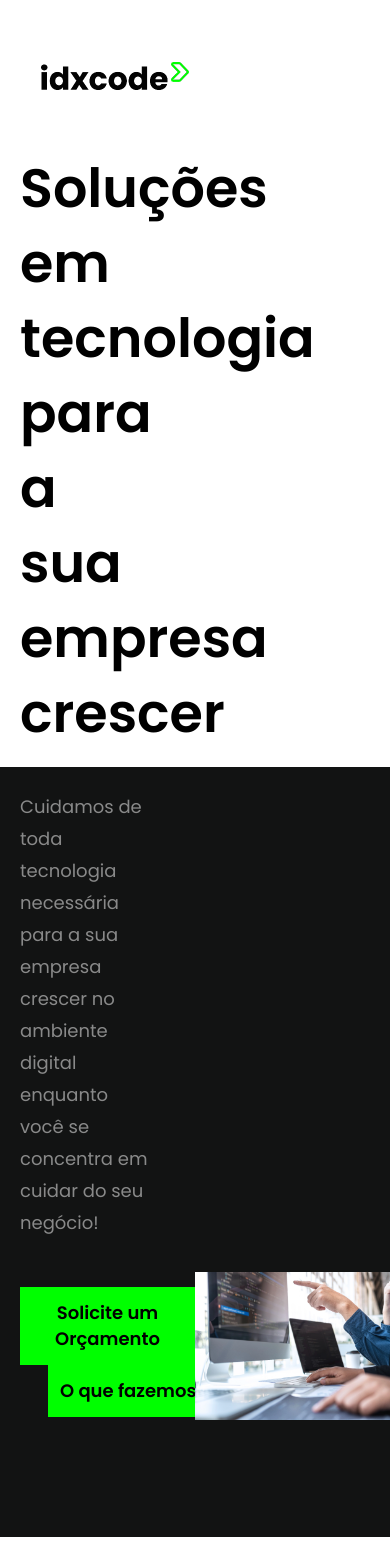
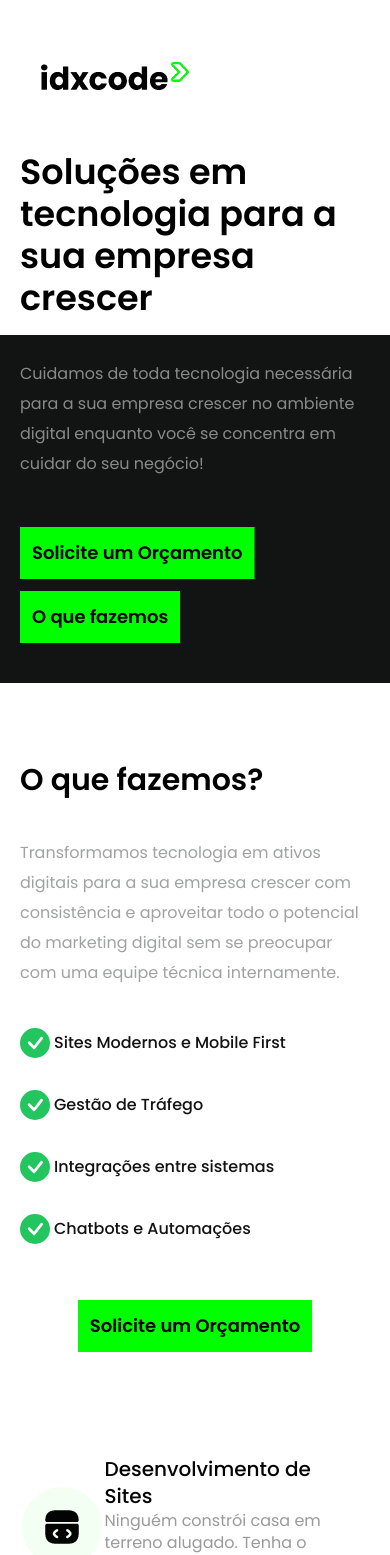
Before and after one commit to vf-jara/idxcode, a Next.js app: page / in a window 390 px wide. Shown: the top 1555 px of the page. Built offline with nearby package versions, Linux system fonts and the light colour scheme.

Commit message:
adaptações para versão mobile

```diff
--- a/pages/components/contactSection/ContactForm.jsx
+++ b/pages/components/contactSection/ContactForm.jsx
@@ -3,14 +3,14 @@ export default function ContactForm() {
     return (
         <>
             <div className="text-center">
-                <h2 className="formTitle">
+                <h2 className={styles.formTitle}>
                     Solicite um Orçamento
                 </h2>
                 <p className="text">
                     Preencha corretamente os campos abaixo
                 </p>
             </div>
-            <div className=" w-full px-20 pb-11 pt-10 mx-auto">
+            <div className=" w-full px-3 lg:px-20 pb-11 pt-10 mx-auto">
                 <form className={styles.mainForm} action="">
                     <label htmlFor="nome" className="font-semibold text-lg">Qual seu nome?</label>
                     <input type='text' name="nome" className="
--- a/pages/components/contactSection/contactForm.module.css
+++ b/pages/components/contactSection/contactForm.module.css
@@ -1,3 +1,17 @@
+.formTitle {
+    font-size: 2rem;
+    line-height: 3.6rem;
+    color: #121313;
+    font-weight: 600;
+}
+
+@media (max-width: 1024px) {
+    .formTitle {
+        font-size: 1.5rem;
+        line-height: 2rem;
+    }
+}
+
 .mainForm>::placeholder {
     color: #9B9B9B;
     font-size: 14px;
@@ -26,8 +40,9 @@
 .mainForm input[type=radio]:focus {
     --tw-ring-color: rgb(132 189 58 / var(--tw-ring-opacity)) !important;
 }
+
 .button {
-    width:100%;
+    width: 100%;
     margin-top: 28px;
     font-family: inherit;
     font-size: 22px;
--- a/pages/components/hero/Hero.jsx
+++ b/pages/components/hero/Hero.jsx
@@ -5,29 +5,33 @@ import BotaoOrcamento from '../botaoOrcamento/BotaoOrcamento';
 export default function Hero() {
     return (
         <>
-            <div className="w-full bg-white">
+            <div className="w-full h-2/5 bg-white">
                 <div className="container mx-auto flex">
-                    <div className="mb-4 flex-col w-1/2">
+                    <div className="mb-4 lg:flex-col w-full lg:w-1/2">
                         <h1 className="titleHero">Soluções em<br /> tecnologia para a <br />sua empresa crescer</h1>
                     </div>
-                    <div className="mb-5 flex-col w-1/2">
+                    <div className="hidden lg:flex-col mb-5 w-1/2">
                     </div>
                 </div>
             </div>
-            <div className="w-full bg-idx-bg-black">
+            <div className="w-full h-2/5 bg-idx-bg-black">
                 <div className="container mx-auto flex">
-                    <div className="mb-10 flex-col w-1/2">
-                        <div className="textWhite mt-6 mb-12 w-3/4">
+                    <div className="mb-10 lg:flex-col w-full lg:w-1/2">
+                        <div className="textWhite mt-6 mb-12 w-full lg:w-3/4">
                             <p>Cuidamos de toda tecnologia necessária para a sua empresa crescer no ambiente digital enquanto você se concentra em cuidar do seu negócio!</p>
                         </div>
-                        <div className="space-x-7 pb-20">
-                            <BotaoOrcamento texto="Solicite um Orçamento" url="https://www.youtube.com/watch?v=dQw4w9WgXcQ"/>
-                            <BotaoOrcamento texto="O que fazemos" url="https://www.youtube.com/watch?v=dQw4w9WgXcQ"/>
+                        <div className="lg:space-x-7 lg:flex lg:pb-20">
+                            <div className="mb-3">
+                                <BotaoOrcamento texto="Solicite um Orçamento" url="https://www.youtube.com/watch?v=dQw4w9WgXcQ" />
+                            </div>
+                            <div>
+                                <BotaoOrcamento texto="O que fazemos" url="https://www.youtube.com/watch?v=dQw4w9WgXcQ" />
+                            </div>
                         </div>
                     </div>
-                    <div className="mb-10 flex-col w-1/2 relative">
+                    <div className="hidden lg:block mb-10 flex-col w-1/2 relative">
                         <div className="absolute bottom-[70px] right-[-10vw]">
-                            <Image src={imagem} alt= 'mãos apontando para o computador' width='692' height='478' />
+                            <Image src={imagem} alt='mãos apontando para o computador' width='692' height='478' />
                         </div>
                     </div>
                 </div>
--- a/pages/components/serviceBox/ServiceBox.jsx
+++ b/pages/components/serviceBox/ServiceBox.jsx
@@ -5,7 +5,7 @@ export default function ServiceBox(props) {
 
     return (
         <>
-            <div className="flex w-[515px] h-[150px] bg-white hover:bg-idx-green transition-all ease-in-out duration-300">
+            <div className="flex pr-3 lg:w-[500px] lg:h-[150px] bg-white hover:bg-idx-green transition-all ease-in-out duration-300">
                 <div className="flex-col m-0 p-0 flex w-3/12 items-center justify-center">
                     <div className="h-[80px] w-[80px] flex items-center justify-center bg-idx-cinza hover:bg-idx-green transition-all ease-in-out duration-300 p-4 rounded-full">
                         <Image
--- a/pages/components/serviceBox/serviceBox.module.css
+++ b/pages/components/serviceBox/serviceBox.module.css
@@ -3,7 +3,7 @@
     line-height: 27px;
     font-weight: 500;
     color: #030303;
-    padding-bottom:12px;
+    padding-bottom:px;
 }
 
 .text {
--- a/pages/components/serviceSection/Services.jsx
+++ b/pages/components/serviceSection/Services.jsx
@@ -8,49 +8,52 @@ import BotaoOrcamento from '../botaoOrcamento/BotaoOrcamento';
 export default function Services() {
     return (
         <>
-            <div className="my-16">
+            <div className=" lg:my-16">
                 <div className="container mx-auto md:flex pt-20">
-                    <div className="sm:w-full lg:w-1/2">
+                    <div className="sm:w-full lg:w-5/12">
                         <div className="title">
                             <h2>O que fazemos?</h2>
                         </div>
-                        <div className="text py-10 w-10/12">
+                        <div className="text py-10 lg:w-10/12">
                             <p>
                                 Transformamos tecnologia em ativos digitais para a sua empresa crescer com consistência e aproveitar todo o potencial do marketing digital sem se preocupar com uma equipe técnica internamente.
                             </p>
                         </div>
-                        <div className="flex w-full gap-x-3 mb-12">
-                            <div className="flex-col w-7/12">
+                        <div className="lg:flex w-full lg:gap-x-3 mb-6 lg:mb-12">
+                            <div className="lg:flex-col w-full lg:w-6/12">
                                 <div className="flex">
-                                    <BsFillCheckCircleFill className="text-green-500 mr-2" />
-                                    <p className="text2"> Sites Modernos e Mobile First</p>
+                                    <BsFillCheckCircleFill className="text-green-500 mr-1 text-3xl" />
+                                    <p className="text2">Sites Modernos e Mobile First</p>
                                 </div>
                                 <div className="flex">
-                                    <BsFillCheckCircleFill className="text-green-500 mr-2" />
-                                    <p className="text2"> Integrações entre sistemas</p>
+                                    <BsFillCheckCircleFill className="text-green-500 mr-1 text-3xl" />
+                                    <p className="text2">Gestão de Tráfego</p>
                                 </div>
                             </div>
-                            <div className="flex-col w-5/12">
+                            <div className="lg:flex-col w-full lg:w-6/12">
                                 <div className="flex">
-                                    <BsFillCheckCircleFill className="text-green-500 mr-2" />
-                                    <p className="text2"> Gestão de Tráfego</p>
+                                    <BsFillCheckCircleFill className="text-green-500 mr-1 text-3xl" />
+                                    <p className="text2">Integrações entre sistemas</p>
                                 </div>
                                 <div className="flex">
-                                    <BsFillCheckCircleFill className="text-green-500 mr-2" />
-                                    <p className="text2"> Chatbots e Automações</p>
+                                    <BsFillCheckCircleFill className="text-green-500 mr-1 text-3xl" />
+                                    <p className="text2">Chatbots e Automações</p>
                                 </div>
                             </div>
                         </div>
-                        <BotaoOrcamento texto="Solicite um Orçamento" url="https://www.youtube.com/watch?v=dQw4w9WgXcQ" />
+                        <div className="flex justify-center lg:block">
+                            <BotaoOrcamento texto="Solicite um Orçamento" url="https://www.youtube.com/watch?v=dQw4w9WgXcQ" />
+
+                        </div>
                     </div>
-                    <div className=" md:w-full lg:w-1/2">
+                    <div className="w-full pt-20 lg:pt-0 lg:w-7/12">
                         <div>
                             <ServiceBox icon={icon1} title="Desenvolvimento de Sites" text="Ninguém constrói casa em terreno alugado. Tenha o controle do seu público e das suas informações." />
                         </div>
-                        <div className="lg:pl-20 md:pl-10 my-8">
+                        <div className="lg:pl-20 my-8">
                             <ServiceBox icon={icon2} title="Gestão de Tráfego" text="Apareça para a pessoa certa, no momento certo , com o anúncio certo e escale as suas vendas." />
                         </div>
-                        <div className="lg:pl-40 md-pl-20">
+                        <div className="lg:pl-40">
                             <ServiceBox icon={icon3} title="Chatbots para WhatsApp" text="Muito volume de atendimento? Automatize as principais dúvidas e deixe o seu atendimento com o que realmente importa." />
                         </div>
                     </div>
--- a/styles/globals.css
+++ b/styles/globals.css
@@ -32,6 +32,7 @@ a {
   line-height: 52px;
   font-weight: 600;
 }
+
 .titleHero {
   font-size: 54px;
   line-height: 75px;
@@ -52,14 +53,38 @@ a {
   font-weight: 500;
   margin-bottom: 32px;
 }
+
 .textWhite {
   font-size: 18px;
   line-height: 32px;
   color: rgb(255, 255, 255, 0.5);
 }
-.formTitle{
-  font-size: 2rem;
-  line-height:3.6rem;
-  color: #121313;
-  font-weight:600;
+
+
+
+@media (max-width: 768px) {
+  .titleHero {
+    font-size: 35px;
+    line-height: 42px;
+  }
+
+  .title {
+    font-size: 30px;
+    line-height: 35px;
+  }
+
+  .text {
+    font-size: 16px;
+    line-height: 30px;
+  }
+
+  .text2 {
+    font-size: 16px;
+    line-height: 30px;
+  }
+
+  .textWhite {
+    font-size: 16px;
+    line-height: 30px;
+  }
 }
```
Also changed, not shown: pages/components/contactSection/Contact.jsx (+4 -4 lines), pages/components/projectsSection/Projects.jsx (+13 -12 lines).
